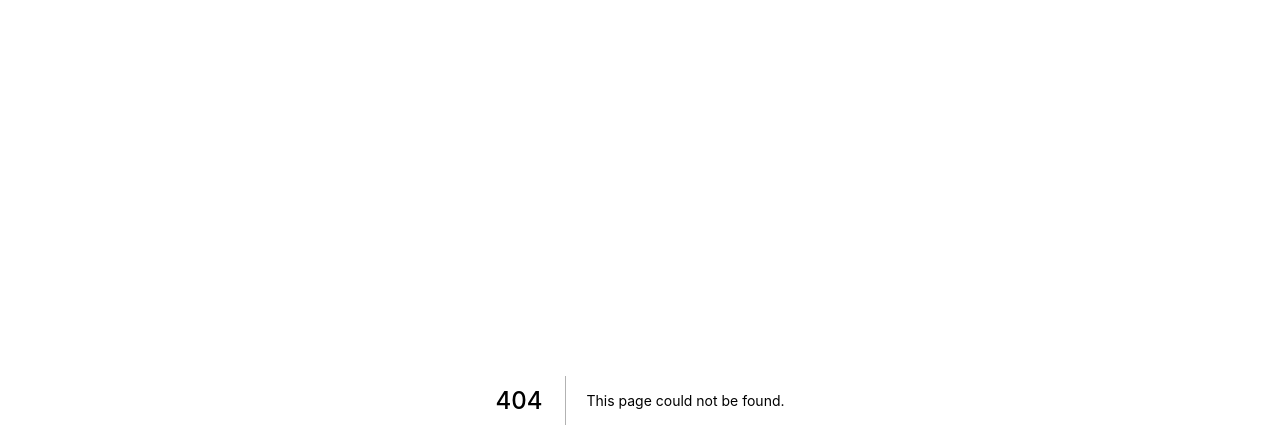
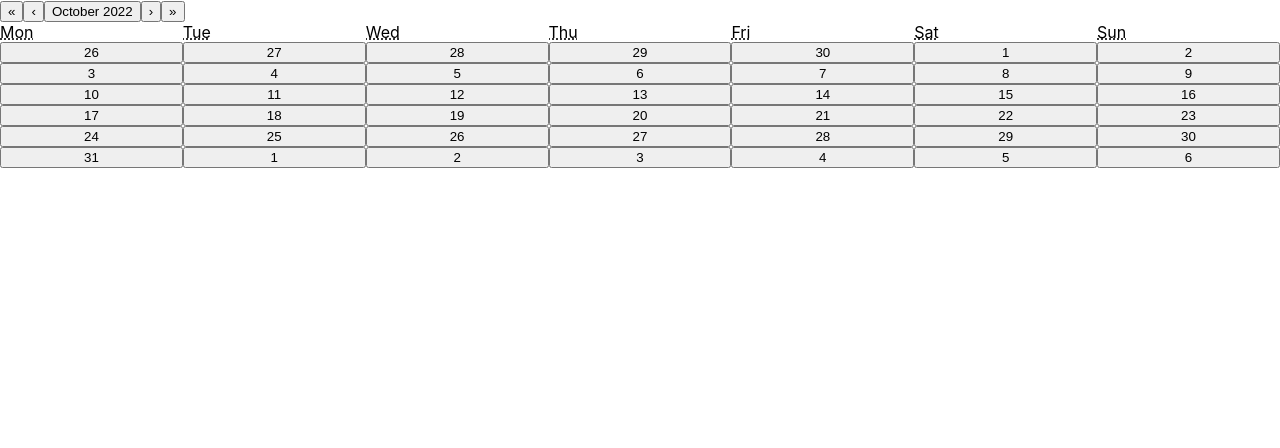
Before and after one commit to paulhartman1/dgh1, a Next.js app: page /Events in a window 1280 px wide. Before the commit this address had no page. Shown: the top 448 px of the page. Built offline with nearby package versions, Linux system fonts and the light colour scheme.

Commit message:
generic cal

```diff
--- a/components/CatSelect.tsx
+++ b/components/CatSelect.tsx
@@ -21,9 +21,6 @@ const CatSelect = () => {
 
   const handleSelectionChange = (e) => {
     const selection = menuItems.map(mi => mi.key == e.currentKey)
-    console.log(selection);
-
-    console.log(e);
 
   }
 
--- a/components/ImageCard.jsx
+++ b/components/ImageCard.jsx
@@ -2,7 +2,7 @@ import { Card, Text } from "@nextui-org/react"
 
 
 export default function ImageCard({props}) {
-  console.log(props.image);
+
   return (
     <Card
 
--- a/package.json
+++ b/package.json
@@ -9,9 +9,12 @@
     "lint": "next lint"
   },
   "dependencies": {
+    "@fullcalendar/daygrid": "^5.11.3",
+    "@fullcalendar/react": "^5.11.2",
     "@nextui-org/react": "^1.0.0-beta.10",
     "next": "12.3.1",
     "react": "18.2.0",
+    "react-calendar": "^3.9.0",
     "react-dom": "18.2.0",
     "react-drag-drop-files": "^2.3.7"
   },
--- /dev/null
+++ b/pages/Events.tsx
@@ -0,0 +1,15 @@
+// @ts-nocheck
+
+import { Calendar } from 'react-calendar'
+import { useState } from 'react'
+
+const handleChange = (e) => {
+  console.log(e);
+
+}
+const Event = () => {
+  const [value, onChange] = useState(new Date())
+  return(<Calendar onChange={handleChange} />);
+}
+
+export default Event
```
Also changed, not shown: 1 other file (tests, documents, lock files or other folders).
